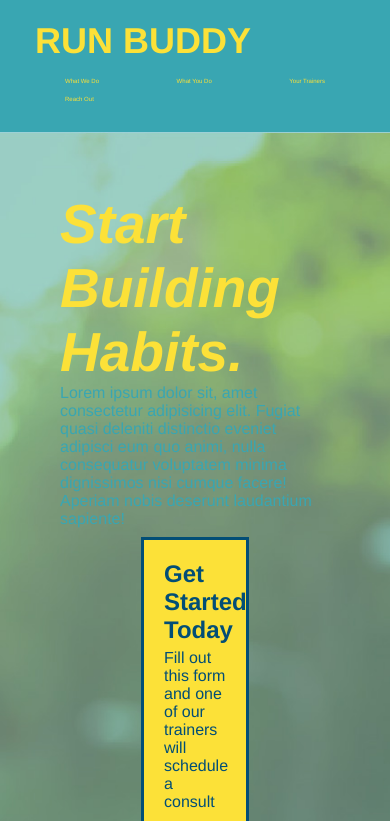
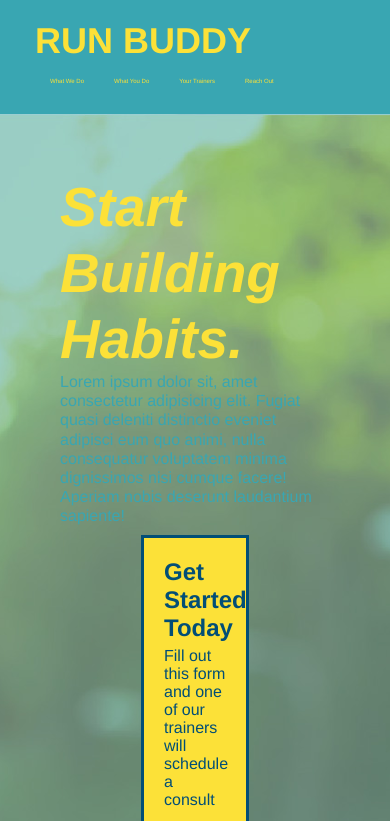
Before and after one commit to elizabethodell/run-buddy, a plain HTML site: page index.html in a window 390 px wide. Shown: the top 821 px of the page. Drawn offline with Linux system fonts and the light colour scheme.

```diff
--- a/assets/css/style.css
+++ b/assets/css/style.css
@@ -44,7 +44,7 @@
   }
 
   header nav ul li a {
-    margin: 0 30px;
+    padding: 10px 15px;
     font-weight: lighter;
     font-size: 1.55vw;
   }
@@ -85,6 +85,7 @@
     display: flex;
     justify-content: center;
     flex-wrap: wrap;
+    align-items: flex-start;
   }
 
   /* hero form style start*/
@@ -98,6 +99,10 @@
     width: 40%;
     margin: 3.5%;
 
+  }
+
+  .hero-cta {
+    line-height: 1.2;
   }
 
   .hero-cta h2 {
@@ -143,7 +148,7 @@
 /* Hero Style End */
 
 .section-title {
-  font-size: 55px;
+  font-size: 48px;
   color: #024e76;
   border-bottom: 3px solid;
 }
@@ -354,6 +359,10 @@
 
 .flex-row {
   display:flex;
+
+
 }
+/* MEDIA QUERY FOR SMALLER DESKTOP SCREENS AND SMALLER */
+@media screen and (max-width: 980px) {
 
-*
+}
--- a/index.html
+++ b/index.html
@@ -3,6 +3,7 @@
     <head>
         <link rel="stylesheet" href="./assets/css/style.css" />
         <meta charset="UTF-8" />
+        <meta name="viewport" content="width=device-width, initial-scale=1.0" />
         <title>Run Buddy</title>
 
     </head>
```
Also changed, not shown: privacy-policy.html (+1 -0 lines).
